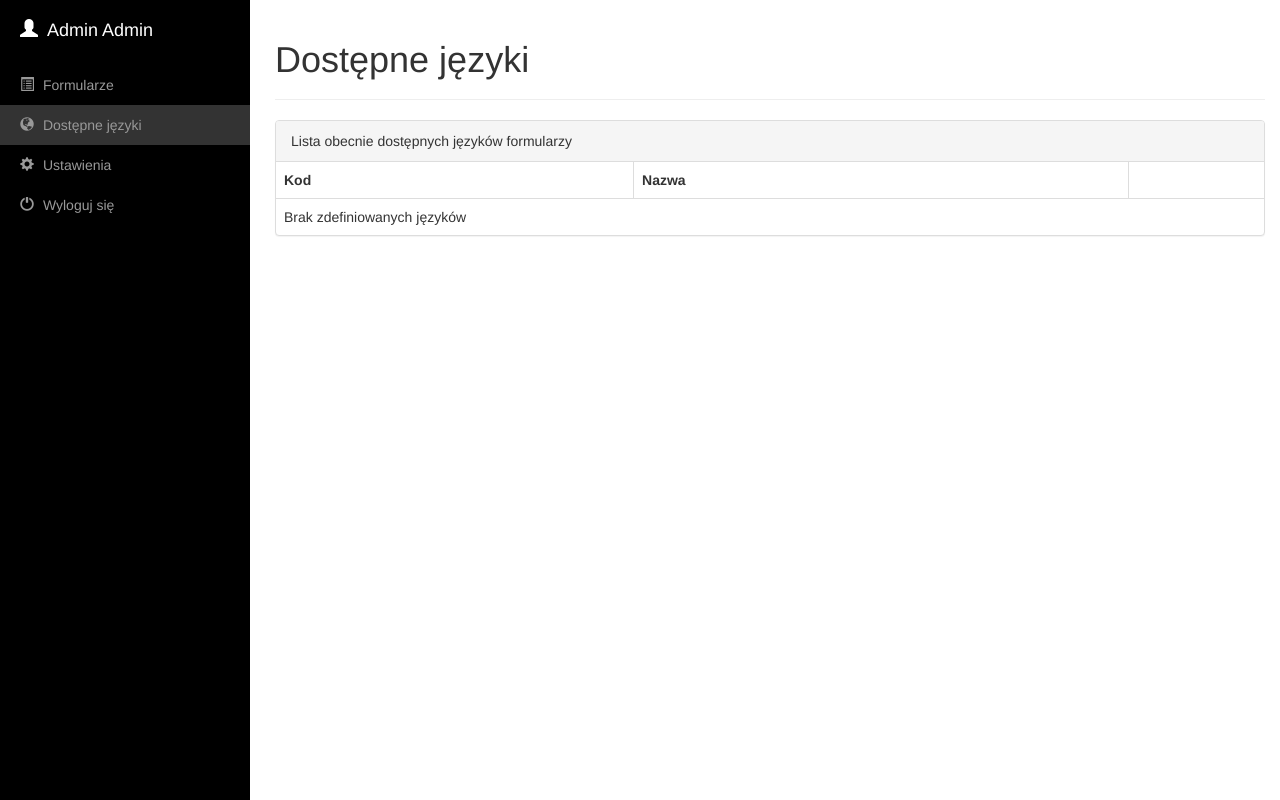
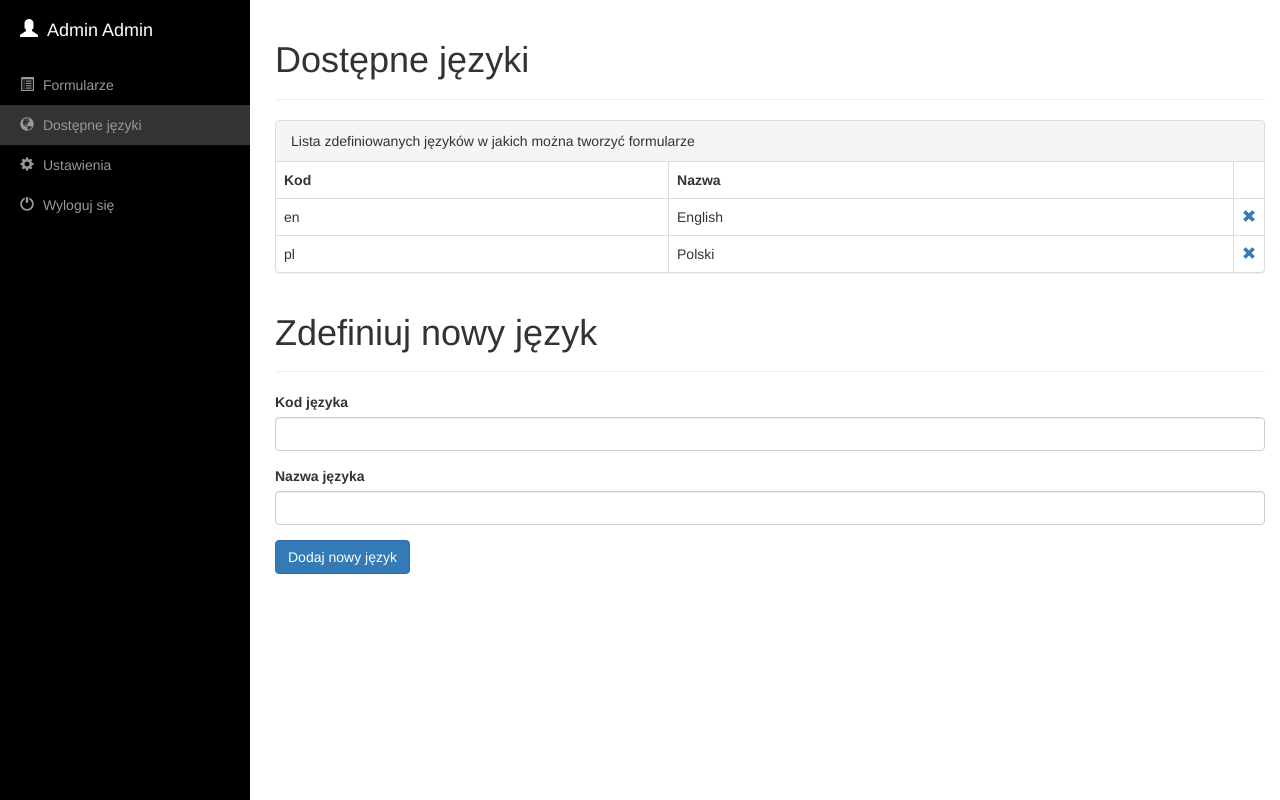
Before and after one commit to mic4ael/MasterThesis, a Django app: page /dynforms/languages in a window 1280 px wide. Run offline with Django 3.2, Linux system fonts and the light colour scheme; a user stored in the database is signed in; data comes from the database, SQL or seed files in the repository; data that the repository does not hold is empty; some libraries are stand-ins or nearby versions.

Commit message:
Management of available languages

```diff
--- a/dynforms/models.py
+++ b/dynforms/models.py
@@ -14,5 +14,5 @@
 
 
 class Language(models.Model):
-    code = models.CharField(max_length=5, primary_key=True)
-    name = models.CharField(max_length=20)
+    code = models.CharField(max_length=20, primary_key=True)
+    name = models.CharField(max_length=100)
--- a/dynforms/static/dynforms/custom/css/languages.css
+++ b/dynforms/static/dynforms/custom/css/languages.css
@@ -1,5 +1,5 @@
 .languages-list td.action-buttons {
-    width: 8%;
+    width: 2%;
 }
 
 .languages-list td.action-buttons span {
--- a/dynforms/templates/dynforms/languages.html
+++ b/dynforms/templates/dynforms/languages.html
@@ -20,7 +20,7 @@
     </div>
     <div class="panel panel-default">
         <div class="panel-heading">
-            {% trans 'Lista obecnie dostępnych języków formularzy' %}
+            {% trans 'Lista zdefiniowanych języków w jakich można tworzyć formularze' %}
         </div>
         <table class="table table-bordered languages-list">
             <thead>
@@ -37,7 +37,6 @@
                         <td>{{ language.name }}</td>
                         <td class="action-buttons">
                             <span>
-                                <a href="#"><i class="glyphicon glyphicon-edit"></i></a>
                                 <a href="#"><i class="glyphicon glyphicon-remove"></i></a>
                             </span>
                         </td>
@@ -50,4 +49,26 @@
             </tbody>
         </table>
     </div>
+    <div class="page-header">
+        <h1>{% trans 'Zdefiniuj nowy język' %}</h1>
+    </div>
+    <div>
+        <form method="POST">
+            {% csrf_token %}
+            <div class="form-group">
+                <label for="code">{% trans 'Kod języka' %}</label>
+                <input id="code" type="text" name="code" class="form-control"
+                       maxlength="20"
+                       required>
+            </div>
+            <div class="form-group">
+                <label for="name">{% trans 'Nazwa języka' %}</label>
+                <input id="name" type="text" name="name" class="form-control"
+                       maxlength="100"
+                       required>
+            </div>
+
+            <button class="btn btn-primary">{% trans 'Dodaj nowy język' %}</button>
+        </form>
+    </div>
 {% endblock %}
--- a/dynforms/views.py
+++ b/dynforms/views.py
@@ -6,7 +6,7 @@
 from django.urls import reverse
 from django.views.generic.base import TemplateView, View
 
-from dynforms.forms import LoginForm, RegistrationForm
+from dynforms.forms import LoginForm, RegistrationForm, NewLanguageForm
 from dynforms.models import Language
 from masterthesis import settings
 
@@ -84,6 +84,15 @@
         context['languages'] = Language.objects.all()
         return context
 
+    def post(self, request):
+        form = NewLanguageForm(request.POST)
+        if form.is_valid():
+            Language.objects.create(**form.cleaned_data).save()
+        return HttpResponseRedirect(reverse('languages'))
+
+    def delete(self, request):
+        pass
+
     login_url = property(_login_url)
 
 
```
Also changed, not shown: dynforms/forms.py (+6 -1 lines), dynforms/migrations/0002_language.py (added).
